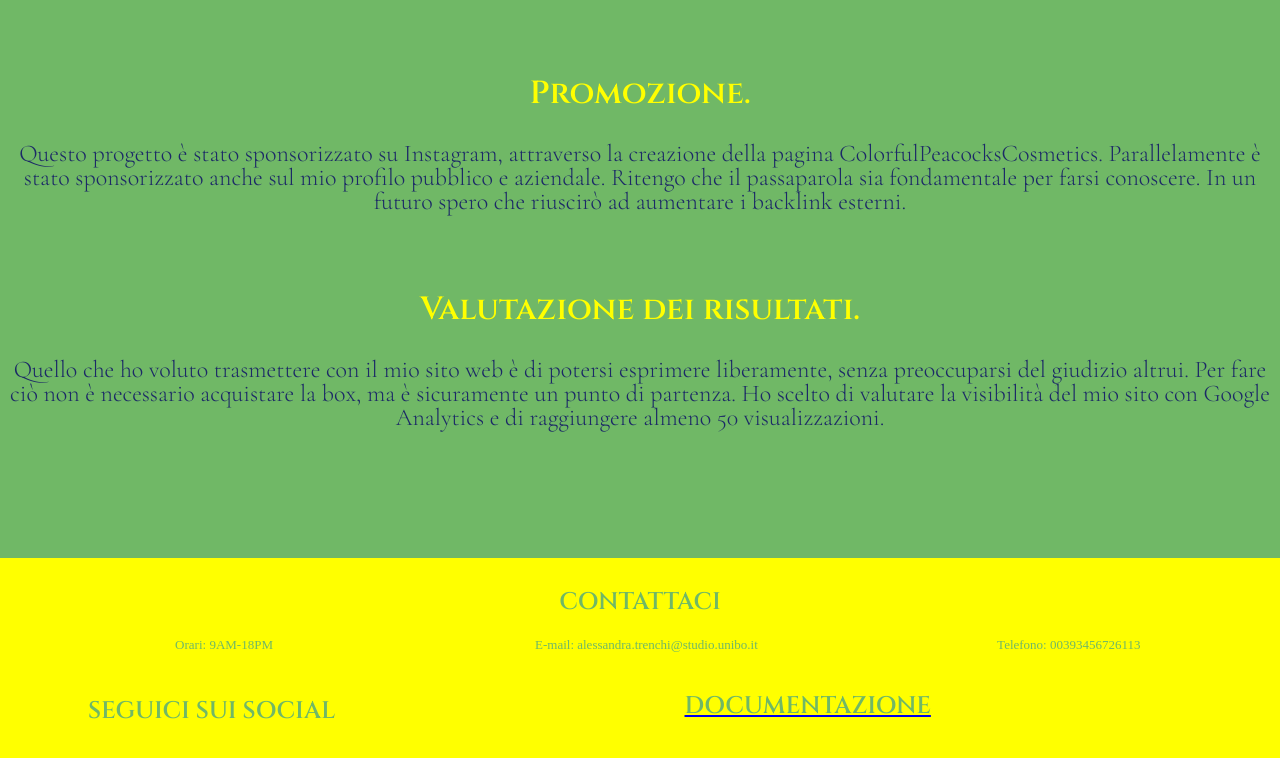
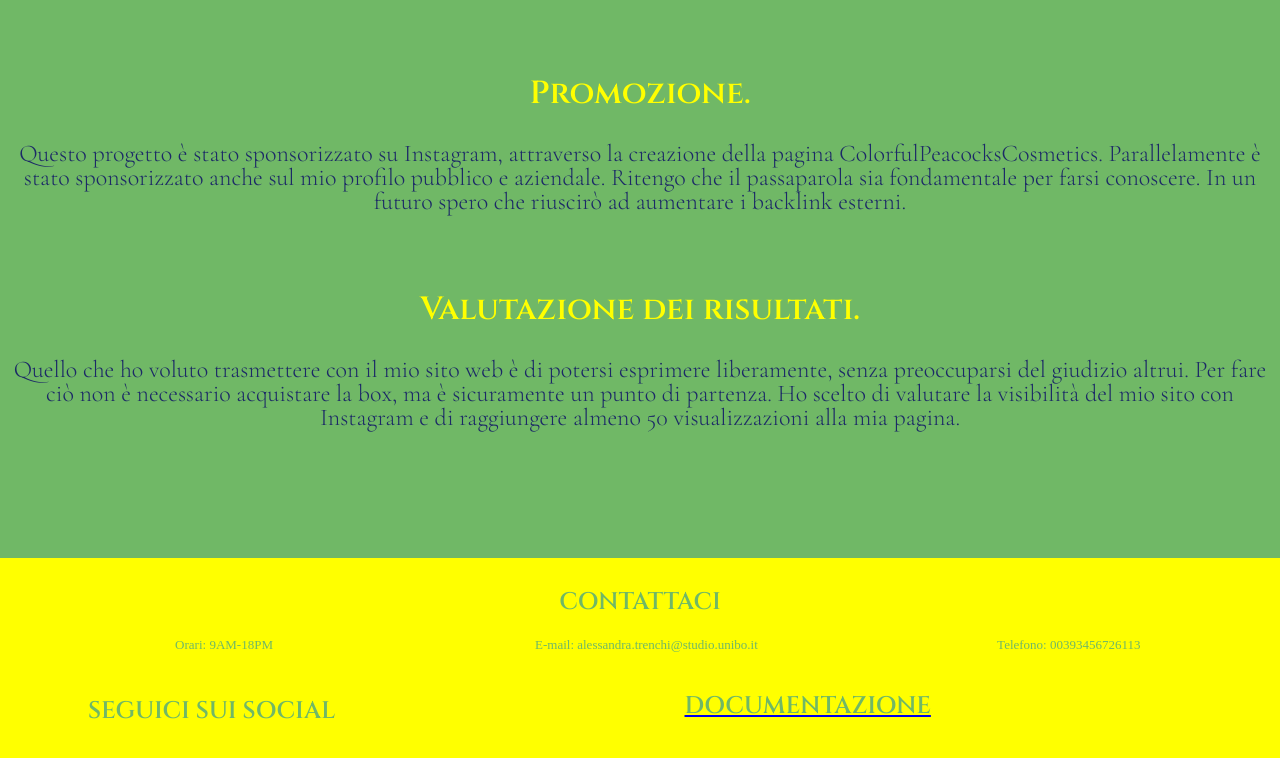
Before and after one commit to AlessandraTrenchi/AlessandraTrenchi.github.io, a plain HTML site: page Documentazione/documentazione.html in a window 1280 px wide. Shown: the part 8138-8896 px from the top of the page. Drawn offline with nearby package versions, Linux system fonts and the light colour scheme.

Commit message:
Update documentazione.html

```diff
--- a/Documentazione/documentazione.html
+++ b/Documentazione/documentazione.html
@@ -56,7 +56,7 @@ La palette di colori che ho scelto di utilizzare è composta da azzurro, blu di
 <h3>Promozione.</h3>
       <h4>Questo progetto è stato sponsorizzato su Instagram, attraverso la creazione della pagina ColorfulPeacocksCosmetics. Parallelamente è stato sponsorizzato anche sul mio profilo pubblico e aziendale. Ritengo che il passaparola sia fondamentale per farsi conoscere. In un futuro spero che riuscirò ad aumentare i backlink esterni.</h4>
 <h3>Valutazione dei risultati.</h3>
-      <h4>Quello che ho voluto trasmettere con il mio sito web è di potersi esprimere liberamente, senza preoccuparsi del giudizio altrui. Per fare ciò non è necessario acquistare la box, ma è sicuramente un punto di partenza. Ho scelto di valutare la visibilità del mio sito con Google Analytics e di raggiungere almeno 50 visualizzazioni.</h4>
+      <h4>Quello che ho voluto trasmettere con il mio sito web è di potersi esprimere liberamente, senza preoccuparsi del giudizio altrui. Per fare ciò non è necessario acquistare la box, ma è sicuramente un punto di partenza. Ho scelto di valutare la visibilità del mio sito con Instagram e di raggiungere almeno 50 visualizzazioni alla mia pagina.</h4>
 </div>
 </body>
 <footer>
```
